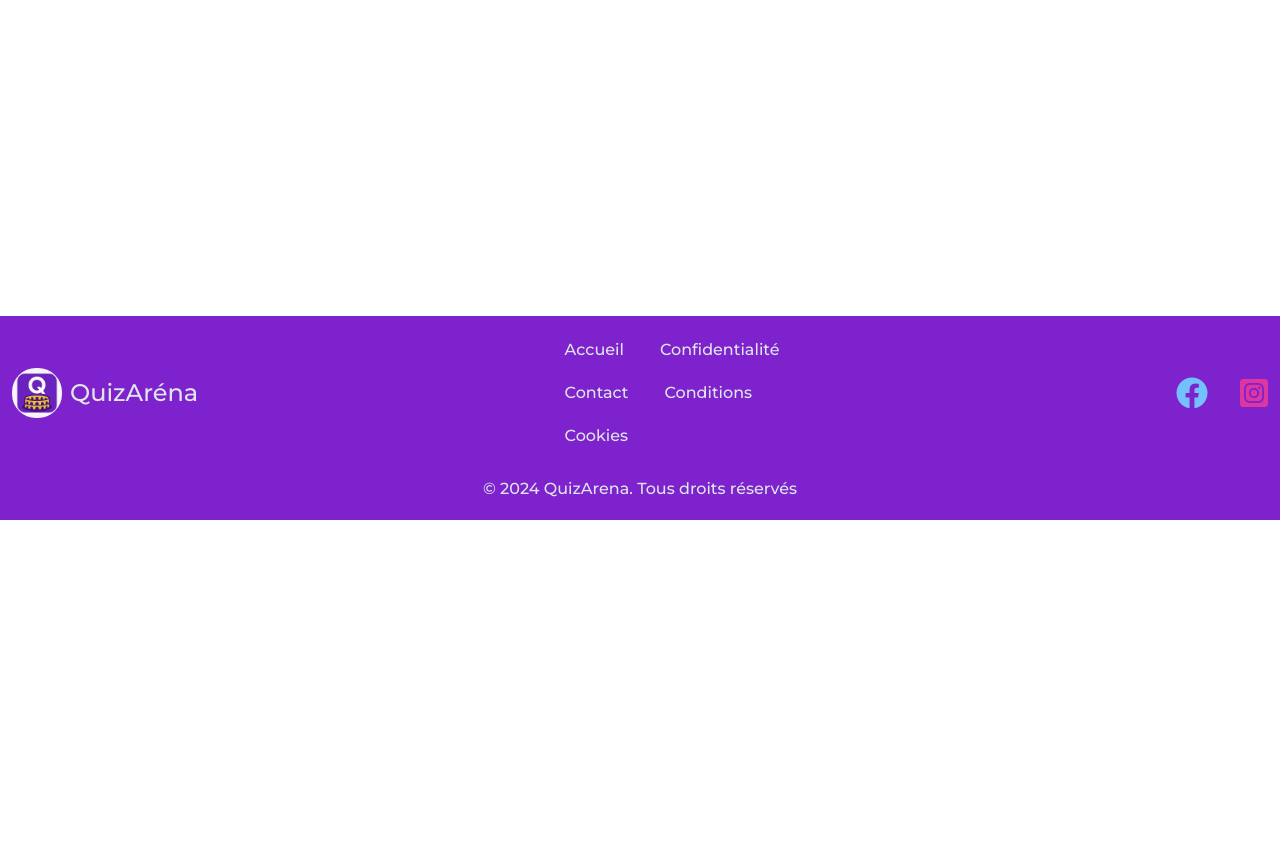
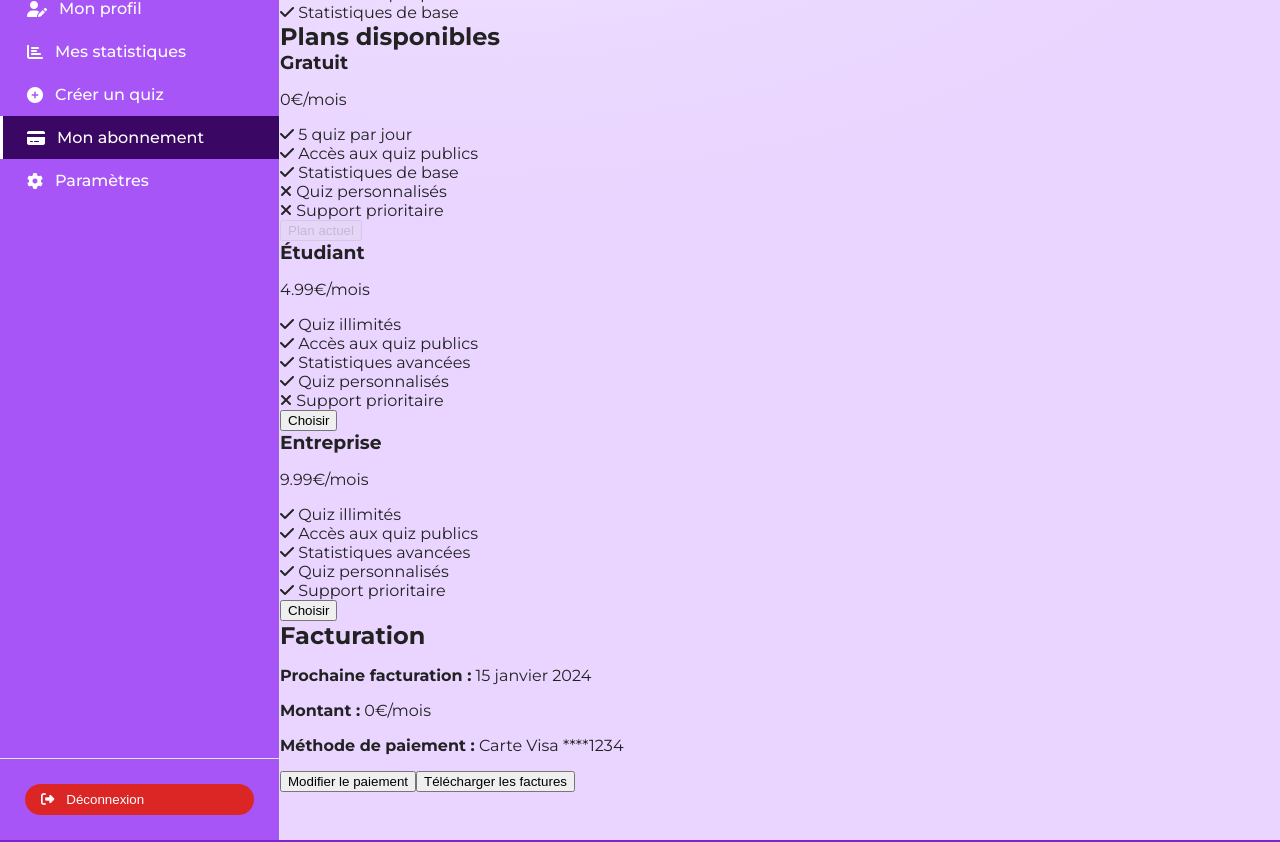
Before and after one commit to julien54190/QuizArena, an Angular app: page /abonnement in a window 1280 px wide. Before the commit this address led to /. Shown: the part 280-1122 px from the top of the page. Before the commit the page ends 800 px from the top, so only its background shows below. Built offline with nearby package versions, Linux system fonts and the light colour scheme.

Commit message:
feat(user): :sparkles: ajout partie abonnement user

```diff
--- a/src/app/app.routes.ts
+++ b/src/app/app.routes.ts
@@ -3,6 +3,7 @@ import { UsersComponent } from './views/users/users.component';
 import { UserProfileComponent } from './views/users/components/user-profile.component';
 import { UserStatComponent } from './views/users/components/user-stat.component';
 import { UserCreateQuizComponent } from './views/users/components/user-create-quiz.component';
+import { UserSubscriptionComponent } from './views/users/components/user-subscription.component';
 
 export const routes: Routes = [
 	{
@@ -30,6 +31,10 @@ export const routes: Routes = [
   {
     path: 'creer-quiz',
     component: UserCreateQuizComponent
+  },
+  {
+    path: 'abonnement',
+    component: UserSubscriptionComponent
   }
 
 ];
--- /dev/null
+++ b/src/app/views/users/components/user-subscription.component.ts
@@ -0,0 +1,149 @@
+import { Component, signal } from '@angular/core';
+import { CommonModule } from '@angular/common';
+import { UserLayoutComponent } from '../shared/user-layout.component';
+
+@Component({
+	selector: 'app-user-subscription',
+	standalone: true,
+	imports: [CommonModule, UserLayoutComponent],
+	template: `
+		<app-user-layout>
+			<div>
+				<header>
+					<h1>Mon abonnement</h1>
+					<p>Gérez votre plan et vos avantages</p>
+				</header>
+
+				<div>
+					<div>
+						<div>
+							<h2>Plan actuel : {{ currentPlan() }}</h2>
+							<span>{{ currentPlan() }}</span>
+						</div>
+						<div>
+							<ul>
+								@for (feature of getCurrentPlanFeatures(); track feature) {
+									<li>
+										<i class="fas fa-check"></i>
+										{{ feature }}
+									</li>
+								}
+							</ul>
+						</div>
+					</div>
+				</div>
+
+				<div>
+					<h2>Plans disponibles</h2>
+					<div>
+						<div [class]="currentPlan() === 'Gratuit' ? 'active' : ''">
+							<div>
+								<h3>Gratuit</h3>
+								<p>0€/mois</p>
+							</div>
+							<div>
+								<ul>
+									<li><i class="fas fa-check"></i> 5 quiz par jour</li>
+									<li><i class="fas fa-check"></i> Accès aux quiz publics</li>
+									<li><i class="fas fa-check"></i> Statistiques de base</li>
+									<li><i class="fas fa-times"></i> Quiz personnalisés</li>
+									<li><i class="fas fa-times"></i> Support prioritaire</li>
+								</ul>
+							</div>
+							<button [disabled]="currentPlan() === 'Gratuit'">
+								{{ currentPlan() === 'Gratuit' ? 'Plan actuel' : 'Choisir' }}
+							</button>
+						</div>
+
+						<div [class]="currentPlan() === 'Étudiant' ? 'active' : ''">
+							<div>
+								<h3>Étudiant</h3>
+								<p>4.99€/mois</p>
+							</div>
+							<div>
+								<ul>
+									<li><i class="fas fa-check"></i> Quiz illimités</li>
+									<li><i class="fas fa-check"></i> Accès aux quiz publics</li>
+									<li><i class="fas fa-check"></i> Statistiques avancées</li>
+									<li><i class="fas fa-check"></i> Quiz personnalisés</li>
+									<li><i class="fas fa-times"></i> Support prioritaire</li>
+								</ul>
+							</div>
+							<button [disabled]="currentPlan() === 'Étudiant'">
+								{{ currentPlan() === 'Étudiant' ? 'Plan actuel' : 'Choisir' }}
+							</button>
+						</div>
+
+						<div [class]="currentPlan() === 'Entreprise' ? 'active' : ''">
+							<div>
+								<h3>Entreprise</h3>
+								<p>9.99€/mois</p>
+							</div>
+							<div>
+								<ul>
+									<li><i class="fas fa-check"></i> Quiz illimités</li>
+									<li><i class="fas fa-check"></i> Accès aux quiz publics</li>
+									<li><i class="fas fa-check"></i> Statistiques avancées</li>
+									<li><i class="fas fa-check"></i> Quiz personnalisés</li>
+									<li><i class="fas fa-check"></i> Support prioritaire</li>
+								</ul>
+							</div>
+							<button [disabled]="currentPlan() === 'Entreprise'">
+								{{ currentPlan() === 'Entreprise' ? 'Plan actuel' : 'Choisir' }}
+							</button>
+						</div>
+					</div>
+				</div>
+
+				<div>
+					<h2>Facturation</h2>
+					<div>
+						<div>
+							<p><strong>Prochaine facturation :</strong> 15 janvier 2024</p>
+							<p><strong>Montant :</strong> {{ getPlanPrice() }}</p>
+							<p><strong>Méthode de paiement :</strong> Carte Visa ****1234</p>
+						</div>
+						<div>
+							<button>Modifier le paiement</button>
+							<button>Télécharger les factures</button>
+						</div>
+					</div>
+				</div>
+			</div>
+		</app-user-layout>
+	`
+})
+export class UserSubscriptionComponent {
+	currentPlan = signal('Gratuit');
+
+	getPlanClass(): string {
+		const plan = this.currentPlan().toLowerCase();
+		return plan === 'gratuit' ? 'gratuit' : plan === 'étudiant' ? 'etudiant' : 'entreprise';
+	}
+
+	getCurrentPlanFeatures(): string[] {
+		switch (this.currentPlan()) {
+			case 'Gratuit':
+				return ['5 quiz par jour', 'Accès aux quiz publics', 'Statistiques de base'];
+			case 'Étudiant':
+				return ['Quiz illimités', 'Accès aux quiz publics', 'Statistiques avancées', 'Quiz personnalisés'];
+			case 'Entreprise':
+				return ['Quiz illimités', 'Accès aux quiz publics', 'Statistiques avancées', 'Quiz personnalisés', 'Support prioritaire'];
+			default:
+				return [];
+		}
+	}
+
+	getPlanPrice(): string {
+		switch (this.currentPlan()) {
+			case 'Gratuit':
+				return '0€/mois';
+			case 'Étudiant':
+				return '4.99€/mois';
+			case 'Entreprise':
+				return '9.99€/mois';
+			default:
+				return '0€/mois';
+		}
+	}
+}
```
Also changed, not shown: 1 other file (tests, documents, lock files or other folders).
